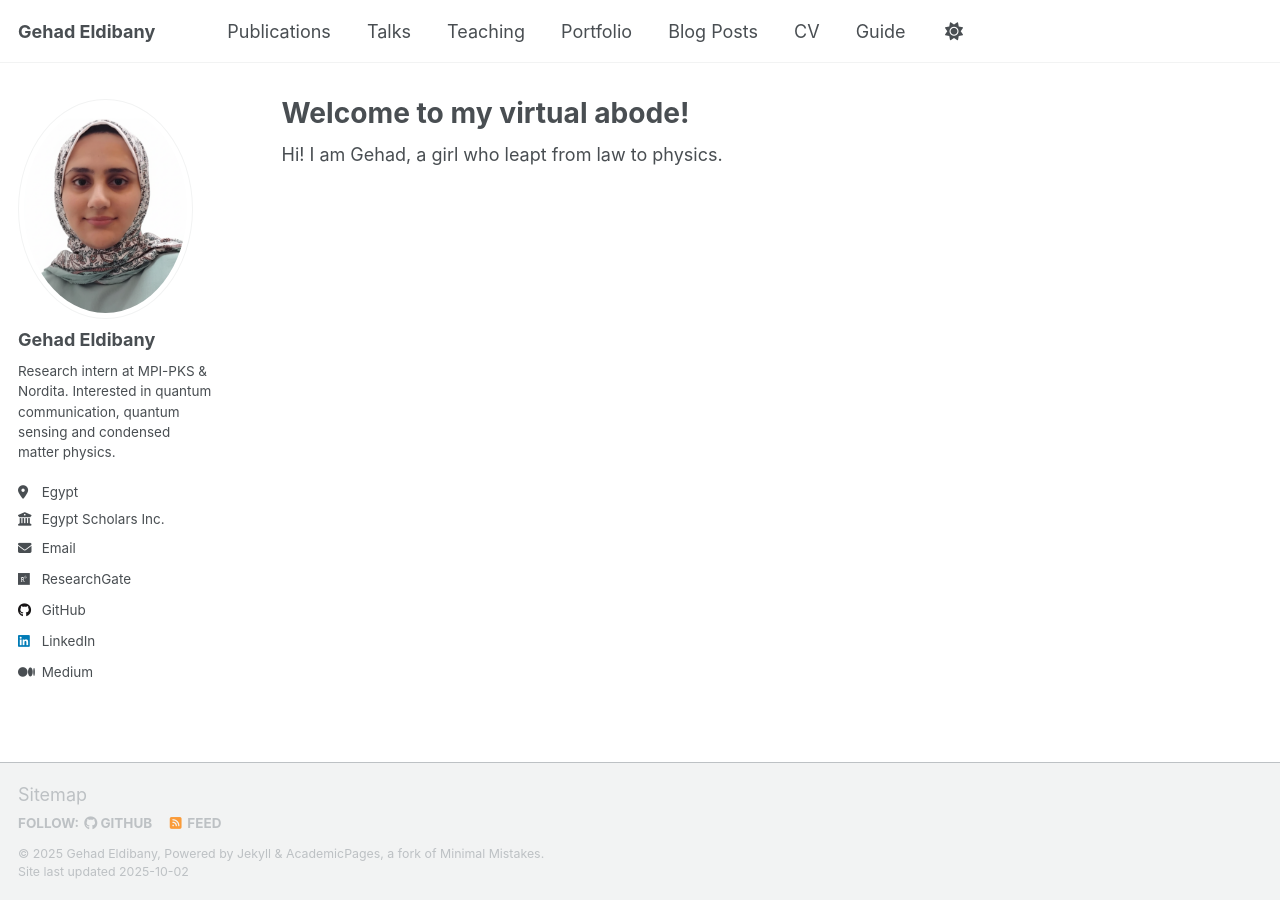
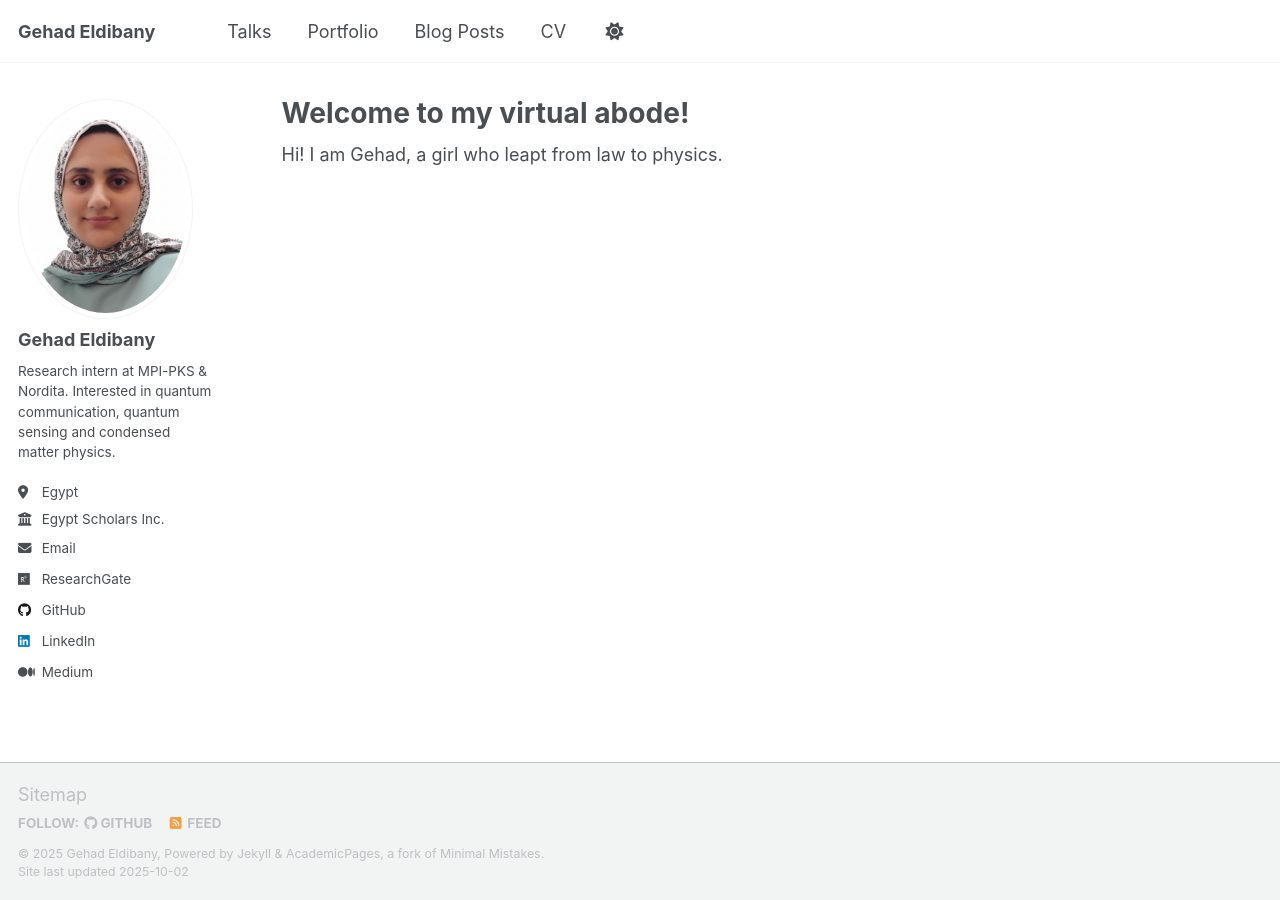
Before and after one commit to gehadibany/gehadibany.github.io, a Jekyll site: the page built from _pages/about.md, in a window 1280 px wide. Built offline with Jekyll 4.4.1, drawn with Linux system fonts in a browser that asks for light colours; a script that is not in the unit is left out.

Commit message:
Tabs updated

```diff
--- a/_data/navigation.yml
+++ b/_data/navigation.yml
@@ -8,14 +8,9 @@
 #      Markdown formatted page while the second is generated using JSON.
 
 main:
-  - title: "Publications"
-    url: /publications/
 
   - title: "Talks"
     url: /talks/
-
-  - title: "Teaching"
-    url: /teaching/
 
   - title: "Portfolio"
     url: /portfolio/
@@ -28,6 +23,3 @@ main:
 
   # - title: "CV"
   #   url: /cv-json/
-
-  - title: "Guide"
-    url: /markdown/
```
